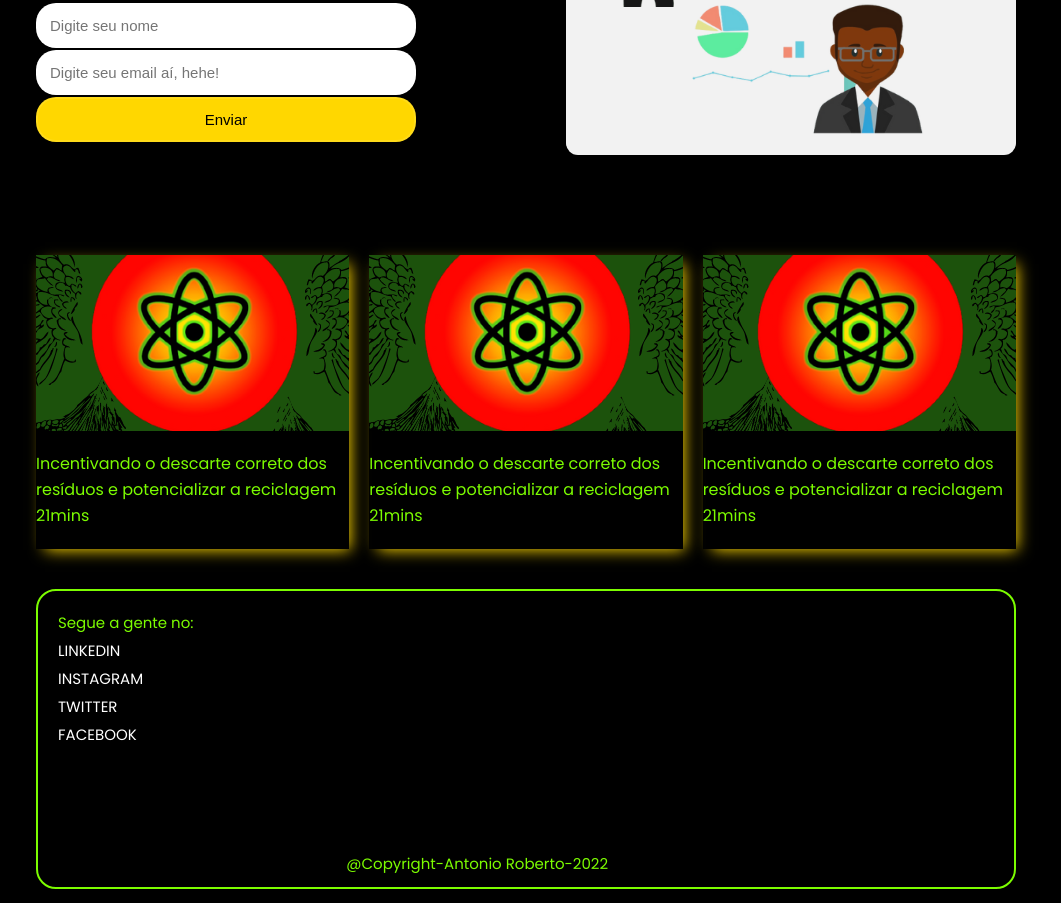
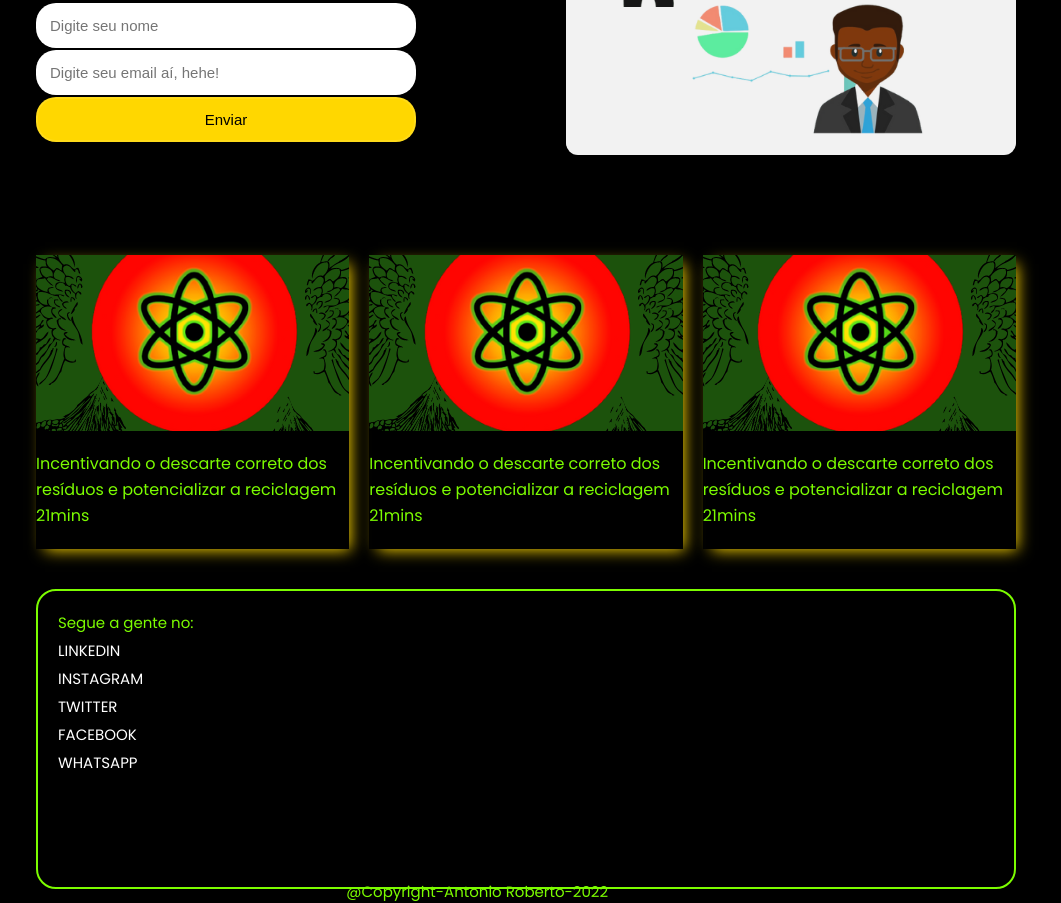
Before and after one commit to arssDeveloper/Portifolio-ARSS, a plain HTML site: page index.html in a window 1280 px wide. Shown: the part 363-1266 px from the top of the page, without its empty margins (114-1175 px from the left). Drawn offline with Linux system fonts and the light colour scheme.

Commit message:
Adicionei um opção para contato de whatsApp

```diff
--- a/index.html
+++ b/index.html
@@ -111,6 +111,7 @@
                     <li><a href="#">Instagram</a></li>
                     <li><a href="#">Twitter</a></li>
                     <li><a href="#">Facebook</a></li>
+                    <li><a href="#">WhatsApp</a></li>
                 </ul>
             </div>
             <div class="referencias">
```
